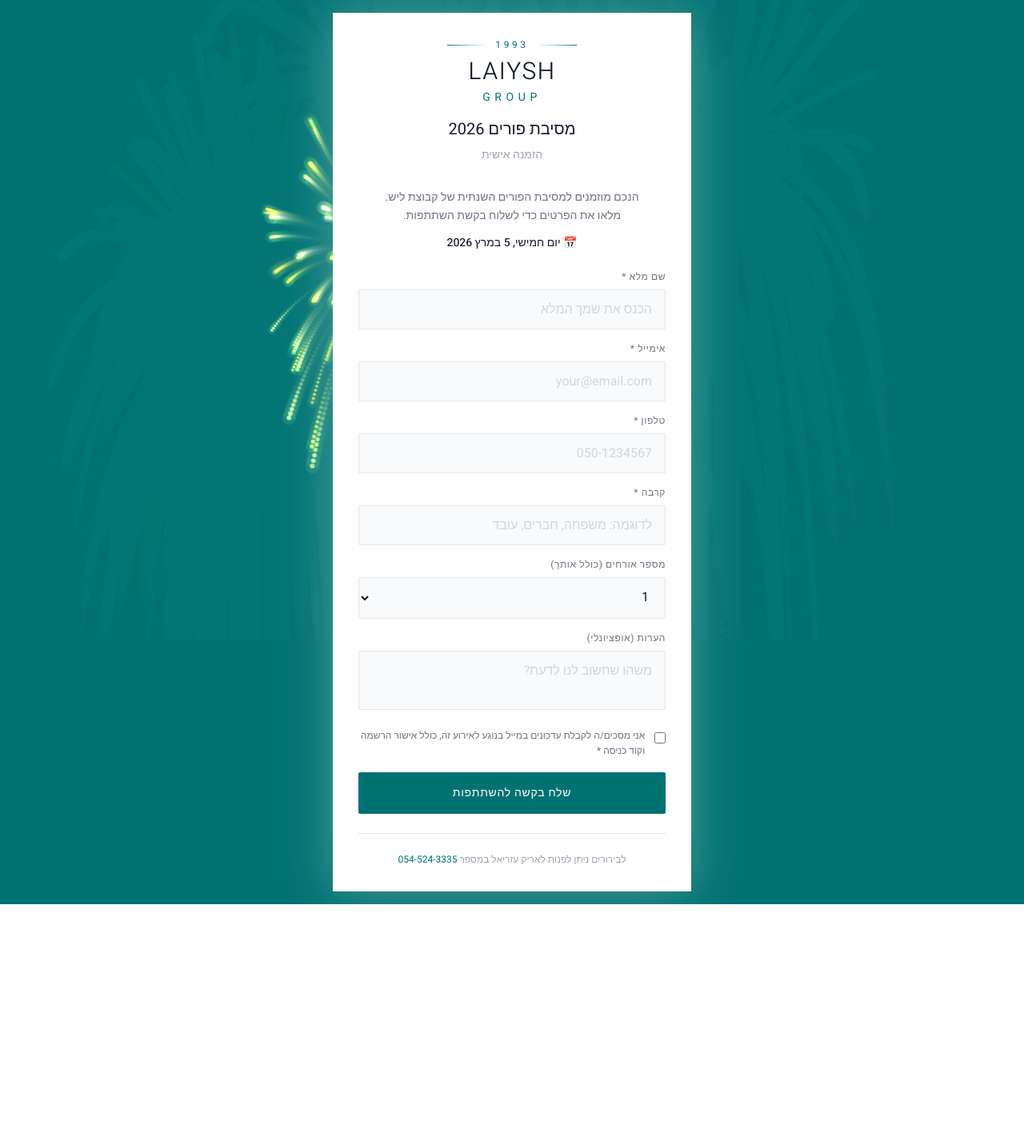
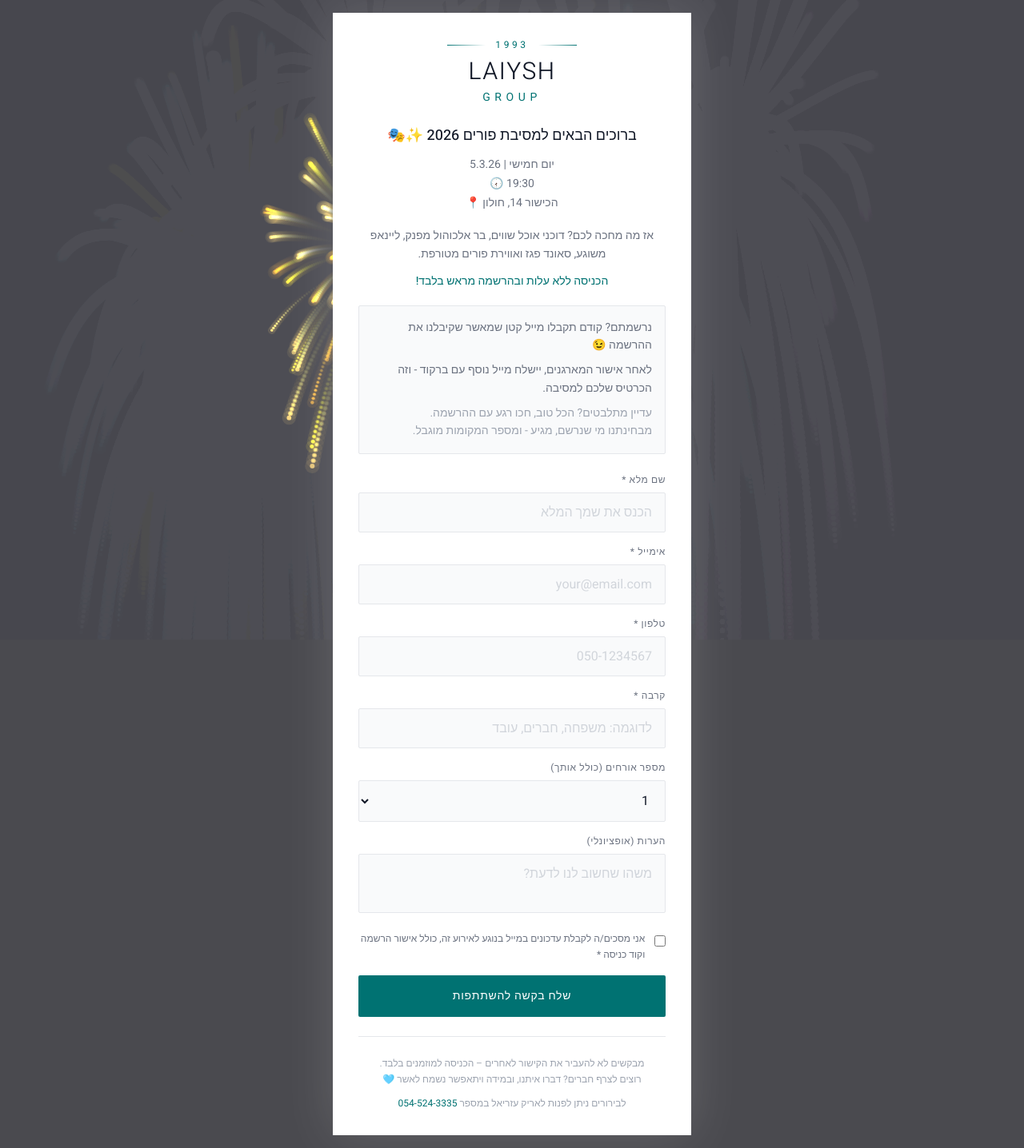
Before and after one commit to yakirco13-cloud/Purim-Party, a Next.js app: page / in a window 1280 px wide. Shown: the whole page at 80% size. Before the commit the page ends 1131 px from the top, so only its background shows below. Built offline with nearby package versions, Linux system fonts and the light colour scheme.

Commit message:
apply changes

```diff
--- a/src/app/page.tsx
+++ b/src/app/page.tsx
@@ -112,7 +112,7 @@
 
     function animate(time: number) {
       ctx!.globalCompositeOperation = 'source-over'
-      ctx!.fillStyle = 'rgba(0, 114, 114, 0.15)'
+      ctx!.fillStyle = 'rgba(74, 74, 79, 0.15)'
       ctx!.fillRect(0, 0, canvas!.width, canvas!.height)
       ctx!.globalCompositeOperation = 'lighter'
 
@@ -258,10 +258,10 @@
 
   if (status === 'success') {
     return (
-      <main className="min-h-screen bg-[#007272] flex items-center justify-center p-4 relative">
+      <main className="min-h-screen bg-[#4a4a4f] flex items-center justify-center p-4 relative">
         <Fireworks />
-        <div className="relative bg-white p-10 max-w-md w-full text-center shadow-[0_0_60px_rgba(255,255,255,0.3)]" style={{ zIndex: 2 }}>
-          <div className="absolute top-0 left-1/2 -translate-x-1/2 -translate-y-1/2 bg-[#007272] px-4">
+        <div className="relative bg-white p-10 max-w-md w-full text-center shadow-[0_0_60px_rgba(255,255,255,0.15)]" style={{ zIndex: 2 }}>
+          <div className="absolute top-0 left-1/2 -translate-x-1/2 -translate-y-1/2 bg-[#4a4a4f] px-4">
             <span className="text-white text-sm tracking-[0.3em] uppercase">Laiysh Group</span>
           </div>
           <div className="text-5xl mb-6">🎭</div>
@@ -280,12 +280,12 @@
   }
 
   return (
-    <main className="min-h-screen bg-[#007272] flex items-center justify-center p-4 relative">
+    <main className="min-h-screen bg-[#4a4a4f] flex items-center justify-center p-4 relative">
       <Fireworks />
 
-      <div className="relative bg-white p-8 max-w-md w-full shadow-[0_0_60px_rgba(255,255,255,0.3)]" style={{ zIndex: 2 }}>
+      <div className="relative bg-white p-8 max-w-md w-full shadow-[0_0_60px_rgba(255,255,255,0.15)]" style={{ zIndex: 2 }}>
         {/* Header */}
-        <div className="text-center mb-8">
+        <div className="text-center mb-6">
           <div className="flex items-center justify-center gap-3 mb-2">
             <div className="h-px w-12 bg-gradient-to-r from-transparent to-[#007272]"></div>
             <span className="text-[#007272] text-xs tracking-[0.3em] uppercase">1993</span>
@@ -293,20 +293,31 @@
           </div>
           <h1 className="text-3xl font-light text-gray-900 tracking-wider mb-1">LAIYSH</h1>
           <p className="text-[#007272] tracking-[0.4em] text-sm uppercase">Group</p>
-          <div className="mt-4 mb-2">
-            <span className="text-gray-900 text-xl">מסיבת פורים 2026</span>
+        </div>
+
+        {/* Welcome */}
+        <div className="text-center mb-5">
+          <p className="text-gray-900 text-lg font-medium mb-3">ברוכים הבאים למסיבת פורים 2026 ✨🎭</p>
+          <div className="text-gray-500 text-sm space-y-1">
+            <p>יום חמישי | 5.3.26</p>
+            <p>19:30 🕢</p>
+            <p>הכישור 14, חולון 📍</p>
           </div>
-          <p className="text-gray-400 text-sm">הזמנה אישית</p>
         </div>
 
         {/* Description */}
-        <div className="mb-6 text-center">
+        <div className="mb-5 text-center">
           <p className="text-gray-500 text-sm leading-relaxed mb-3">
-            הנכם מוזמנים למסיבת הפורים השנתית של קבוצת ליש.
-            <br />
-            מלאו את הפרטים כדי לשלוח בקשת השתתפות.
+            אז מה מחכה לכם? דוכני אוכל שווים, בר אלכוהול מפנק, ליינאפ משוגע, סאונד פגז ואווירת פורים מטורפת.
           </p>
-          <p className="text-gray-900 text-sm font-medium">📅 יום חמישי, 5 במרץ 2026</p>
+          <p className="text-[#007272] text-sm font-medium">הכניסה ללא עלות ובהרשמה מראש בלבד!</p>
+        </div>
+
+        {/* Registration Info */}
+        <div className="mb-6 bg-gray-50 border border-gray-200 rounded-sm p-4 text-sm text-gray-500 leading-relaxed space-y-2">
+          <p>נרשמתם? קודם תקבלו מייל קטן שמאשר שקיבלנו את ההרשמה 😉</p>
+          <p>לאחר אישור המארגנים, יישלח מייל נוסף עם ברקוד - וזה הכרטיס שלכם למסיבה.</p>
+          <p className="text-gray-400">עדיין מתלבטים? הכל טוב, חכו רגע עם ההרשמה.<br />מבחינתנו מי שנרשם, מגיע - ומספר המקומות מוגבל.</p>
         </div>
 
         {/* Form */}
@@ -413,7 +424,12 @@
         </form>
 
         {/* Footer */}
-        <div className="mt-6 pt-6 border-t border-gray-200 text-center">
+        <div className="mt-6 pt-6 border-t border-gray-200 text-center space-y-3">
+          <p className="text-gray-400 text-xs leading-relaxed">
+            מבקשים לא להעביר את הקישור לאחרים – הכניסה למוזמנים בלבד.
+            <br />
+            רוצים לצרף חברים? דברו איתנו, ובמידה ויתאפשר נשמח לאשר 🩵
+          </p>
           <p className="text-gray-400 text-xs">לבירורים ניתן לפנות לאריק עזריאל במספר <a href="tel:0545243335" className="text-[#007272] hover:text-[#009999] transition">054-524-3335</a></p>
         </div>
       </div>
```
Also changed, not shown: 1 other file (tests, documents, lock files or other folders).
